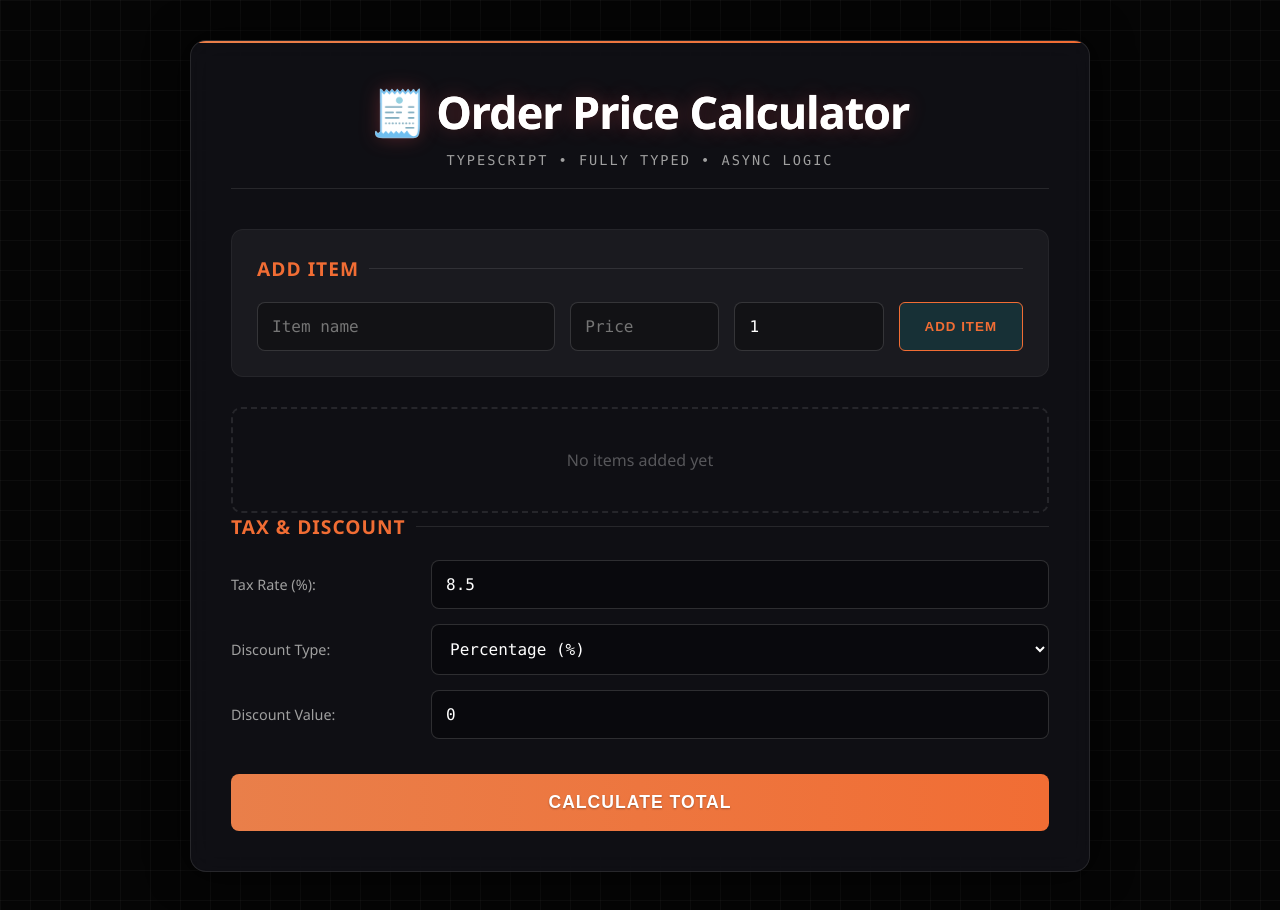
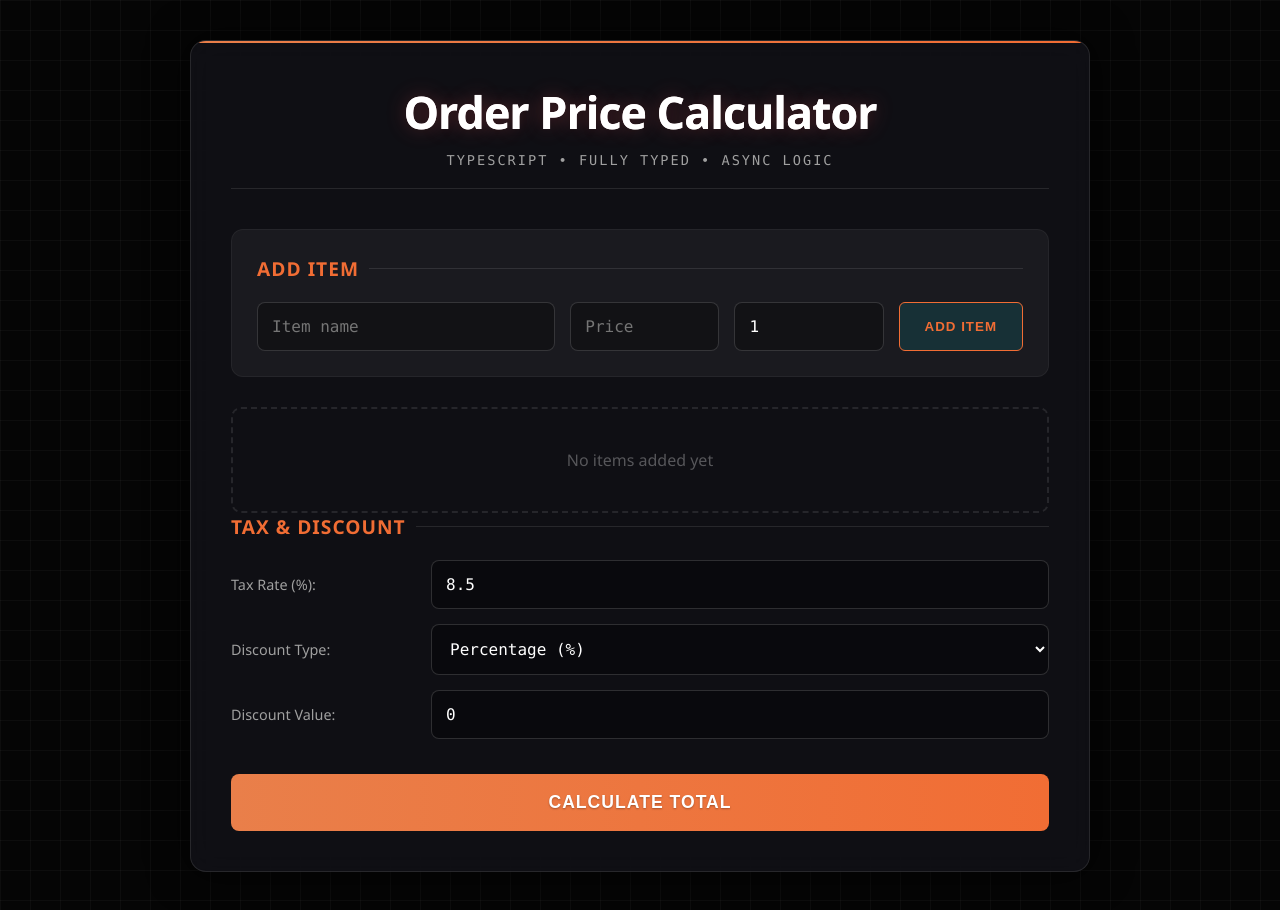
Before and after one commit to sajeena000/order-price-calculator-ts, a website with bundled scripts: page index.html in a window 1280 px wide. Built offline with nearby package versions, Linux system fonts and the light colour scheme.

Commit message:
Update index file

```diff
--- a/index.html
+++ b/index.html
@@ -9,7 +9,7 @@
 <body>
   <div class="container">
     <header>
-      <h1>🧾 Order Price Calculator</h1>
+      <h1>Order Price Calculator</h1>
       <p>TypeScript • Fully Typed • Async Logic</p>
     </header>
 
```
